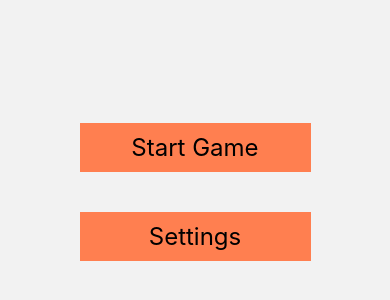
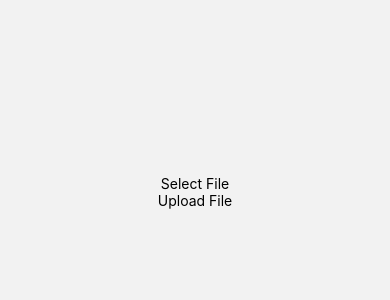
Before and after one commit to itai-rozen/memory-game, a React Native app: screen / in a window 390 px wide. Shown: the part 230-530 px from the top of the page. Built offline with nearby package versions, Linux system fonts and the light colour scheme.

Commit message:
testing settings screen

```diff
--- a/App.tsx
+++ b/App.tsx
@@ -14,9 +14,9 @@ export default function App() {
       <Stack.Navigator screenOptions={{
         headerShown: false
       }}>
+        <Stack.Screen name="Settings" component={Settings} />
         <Stack.Screen name="Home" component={Home} />
         <Stack.Screen name="Game" component={Game} />
-        <Stack.Screen name="Settings" component={Settings} />
       </Stack.Navigator>
     </NavigationContainer>
   );
```
